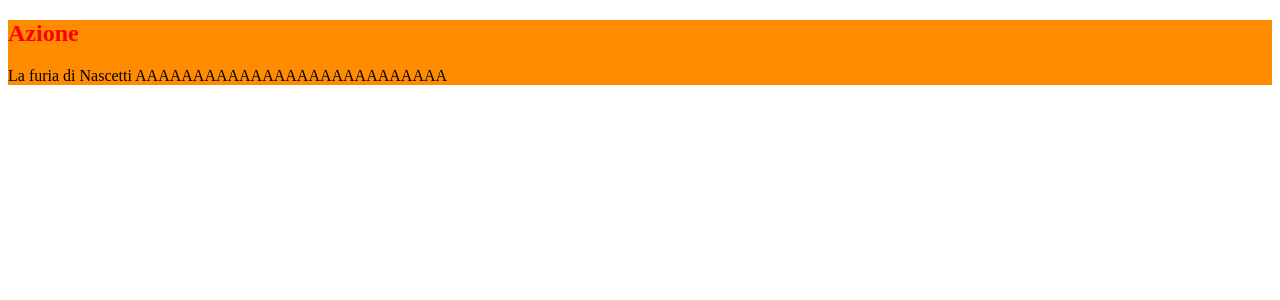
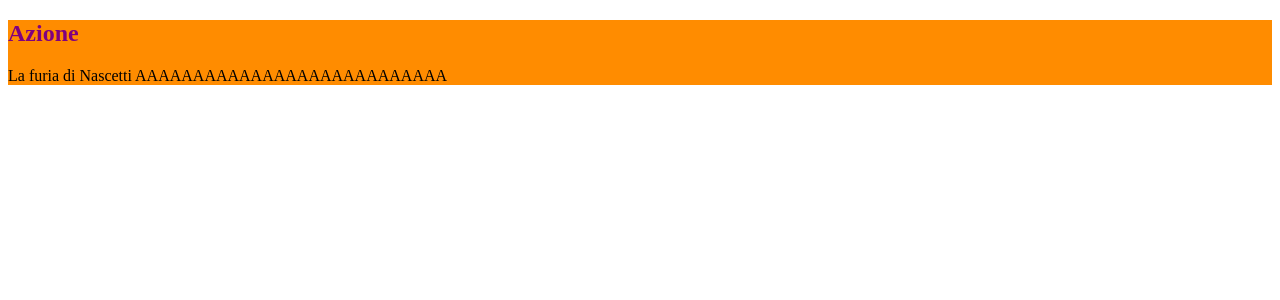
Before and after one commit to lukaFitstic/BookBuddyWebApp, a Django app: page /azione/ in a window 1280 px wide. Shown: the part 120-420 px from the top of the page. Run offline with Django 5.2, Linux system fonts and the light colour scheme; data comes from the database, SQL or seed files in the repository.

Commit message:
commit vuoto

```diff
--- a/static/css/azione.css
+++ b/static/css/azione.css
@@ -1,3 +1,3 @@
 h2{
-    color: red;
+    color: purple;
 }
--- a/static/css/generi.css
+++ b/static/css/generi.css
@@ -1,5 +1,5 @@
 h2{
-    color: #006b1b;
+    color: green;
 }
 div{
   background-color: darkorange; /* Navbar background color */
```
